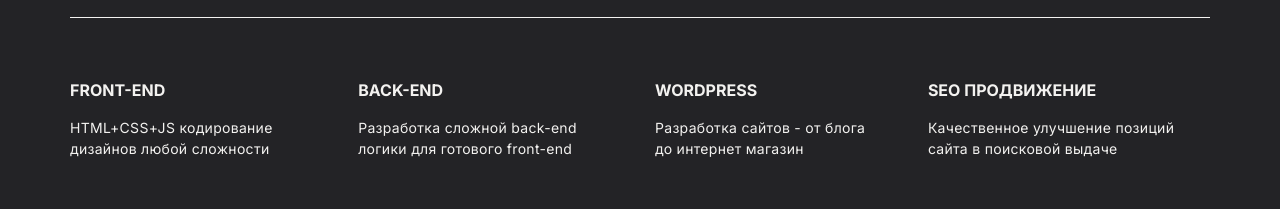
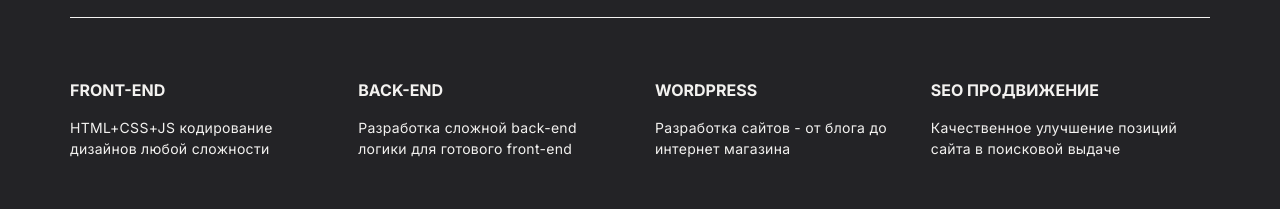
Before and after one commit to MelmanArtem/Portfolio, a website built with webpack: page src/index.html in a window 1280 px wide. Shown: the part 911-1120 px from the top of the page. Built offline with nearby package versions, Linux system fonts and the light colour scheme.

Commit message:
add changes

```diff
--- a/src/index.html
+++ b/src/index.html
@@ -106,7 +106,7 @@
                                 WORDPRESS
                             </div>
                             <div class="skill__desckription">
-                                Разработка сайтов - от блога до&nbsp;интернет магазин
+                                Разработка сайтов - от блога до интернет магазина
                             </div>
                         </div>
                         <div class="skill__item">
--- a/src/styles/main.scss
+++ b/src/styles/main.scss
@@ -531,6 +531,17 @@
     display: flex;
     justify-content: space-between;
     gap: 4rem;
+    &__item {
+        @media (max-width: $desk) {
+            max-width: 35rem;
+        }
+        @media (max-width: $tab) {
+            max-width: 22rem;
+        }
+        @media (max-width: $min_mob) {
+            max-width: 18rem;
+        }
+    }
     &__name {
         font-size: 1.6rem;
         font-weight: 700;
```
Also changed, not shown: dist/styles/main.css.
